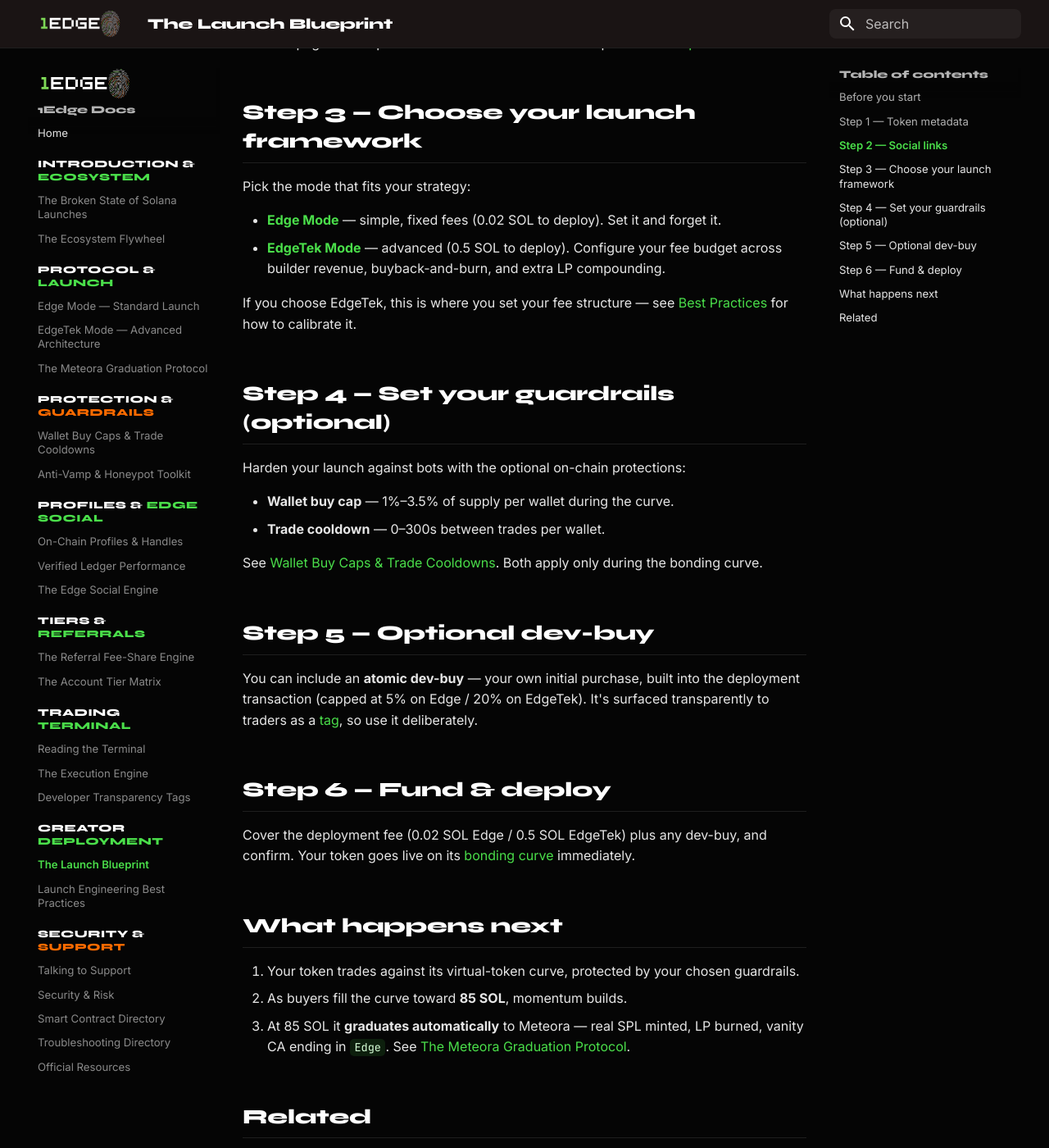
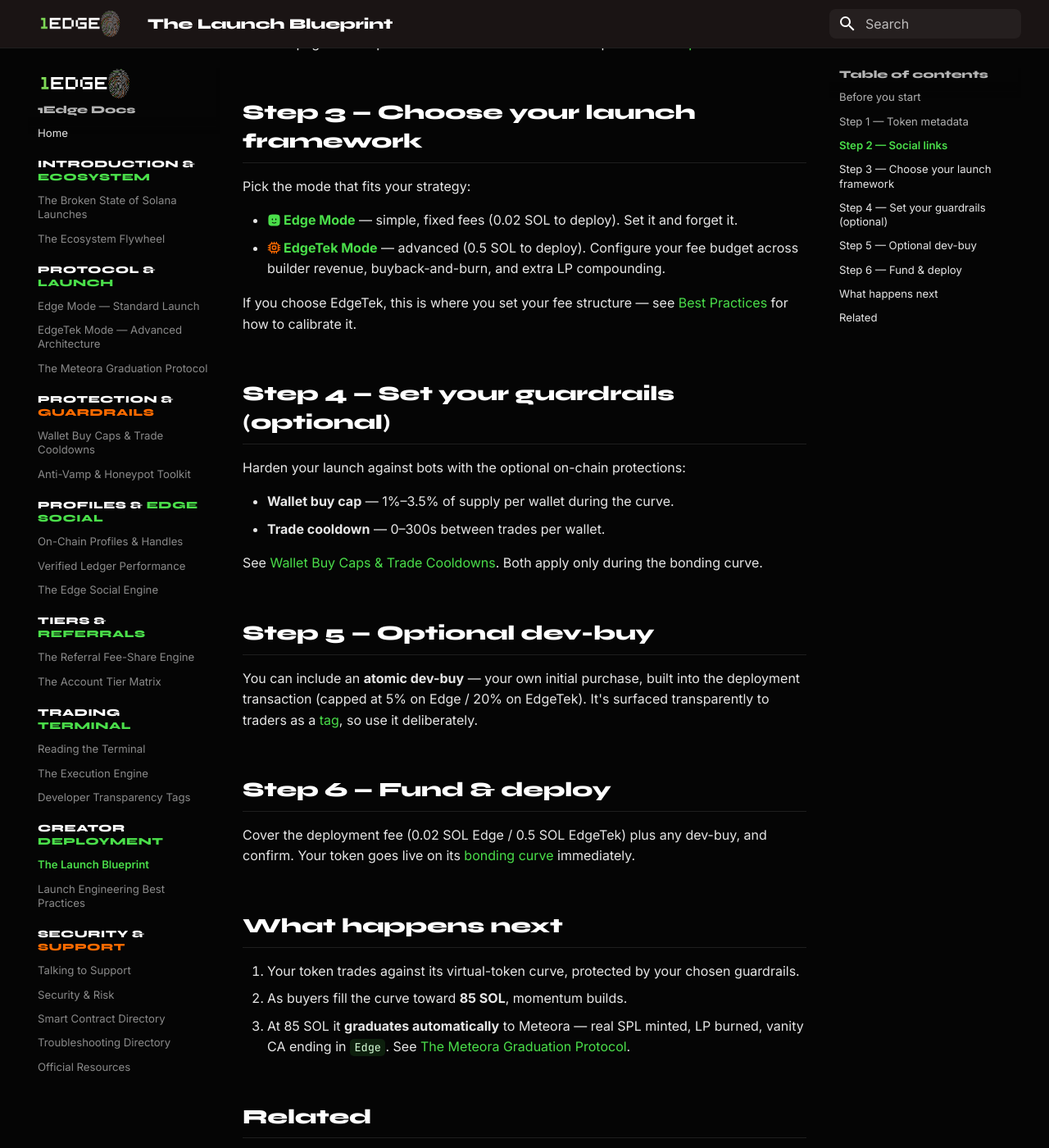
Before and after one commit to Tedz-1edge/1edge-docs, an MkDocs documentation site: the page built from docs/creators/launch-blueprint.md, in a window 1280 px wide and 1400 px high, scrolled down 837 px. Shown: the whole window at 82% size. Built offline with MkDocs 1.6.1 and Material for MkDocs 9.7.7, drawn with Linux system fonts in a browser that asks for light colours.

Commit message:
Add Edge/Tek mode icons to launch blueprint mode-choice step

```diff
--- a/docs/creators/launch-blueprint.md
+++ b/docs/creators/launch-blueprint.md
@@ -26,8 +26,8 @@ Attach your project's socials (X, Telegram, Discord, website). These appear on t
 
 Pick the mode that fits your strategy:
 
-* **[Edge Mode](../protocol/edge-mode.md)** — simple, fixed fees (0.02 SOL to deploy). Set it and forget it.
-* **[EdgeTek Mode](../protocol/edgetek-mode.md)** — advanced (0.5 SOL to deploy). Configure your fee budget across builder revenue, buyback-and-burn, and extra LP compounding.
+* <img class="mode-icon" src="../../assets/edge-icon.svg" alt="">**[Edge Mode](../protocol/edge-mode.md)** — simple, fixed fees (0.02 SOL to deploy). Set it and forget it.
+* <img class="mode-icon" src="../../assets/tek-icon.svg" alt="">**[EdgeTek Mode](../protocol/edgetek-mode.md)** — advanced (0.5 SOL to deploy). Configure your fee budget across builder revenue, buyback-and-burn, and extra LP compounding.
 
 If you choose EdgeTek, this is where you set your fee structure — see [Best Practices](best-practices.md) for how to calibrate it.
 
--- a/docs/stylesheets/extra.css
+++ b/docs/stylesheets/extra.css
@@ -47,7 +47,7 @@ body, .md-typeset { font-family: 'Inter', sans-serif; }
 .md-typeset h1 img.h1-logo { height: 0.95em; width: auto; vertical-align: -0.08em; margin: 0 0.08em; }
 .md-typeset h1 img.soc-logo { height: 1.8em; width: auto; vertical-align: -0.5em; margin: 0 0.15em; }
 .md-typeset h1 img.mode-icon { height: 0.9em; width: auto; vertical-align: -0.06em; margin-left: 0.2em; }
-.md-typeset h2 img.mode-icon, .md-typeset p img.mode-icon { height: 1.05em; width: auto; vertical-align: -0.16em; margin-right: 0.15em; }
+.md-typeset h2 img.mode-icon, .md-typeset p img.mode-icon, .md-typeset li img.mode-icon { height: 1.05em; width: auto; vertical-align: -0.16em; margin-right: 0.2em; }
 
 /* Home hero banner with overlaid title */
 .doc-hero {
```
